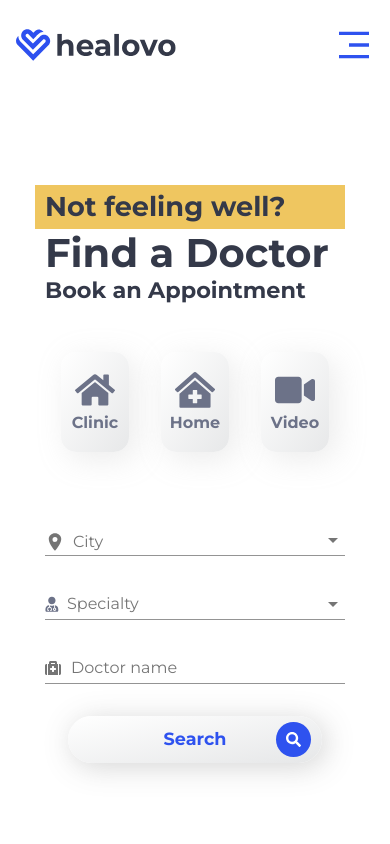
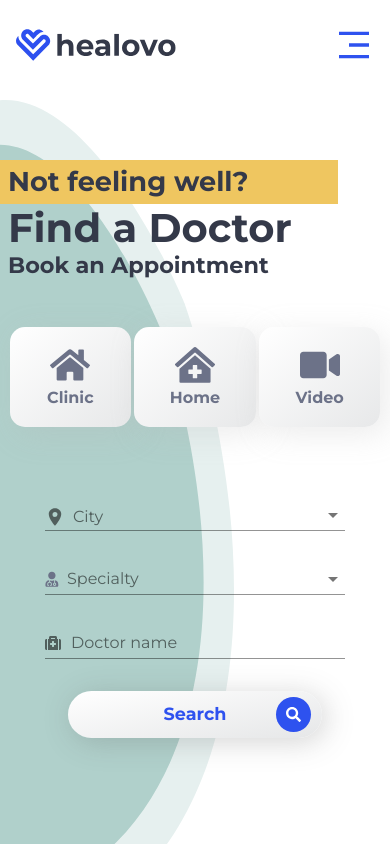
Before and after one commit to afifym/healovo, a React (Create React App) app: page / in a window 390 px wide. Shown: the top 844 px of the page. Built offline with nearby package versions, Linux system fonts and the light colour scheme.

Commit message:
more responsive

```diff
--- /dev/null
+++ b/database.rules.json
@@ -0,0 +1,6 @@
+{
+  "rules": {
+    ".read": "now < 1621029600000",  // 2021-5-15
+    ".write": "now < 1621029600000",  // 2021-5-15
+  }
+}
--- a/src/components/Navbar/Navbar.jsx
+++ b/src/components/Navbar/Navbar.jsx
@@ -41,7 +41,7 @@ const LinkWrapper = styled.div`
   align-items: center;
   justify-content: space-between;
 
-  @media (max-width: 1125px) {
+  @media (max-width: 1130px) {
     flex-direction: column;
   }
 `;
@@ -61,12 +61,12 @@ const Wrapper = styled.div`
     width: 180px;
   }
 
-  @media (max-width: 1100px) {
+  @media (max-width: 1130px) {
     ${({ open }) =>
       open &&
       css`
         background-color: white;
-        position: relative;
+        position: absolute;
         z-index: 30;
       `}
   }
@@ -84,7 +84,7 @@ const Links = styled.div`
   align-items: baseline;
   position: relative;
 
-  @media (max-width: 1100px) {
+  @media (max-width: 1130px) {
     flex-direction: column;
     width: 100%;
     display: flex;
@@ -154,7 +154,7 @@ const Icon = styled.div`
   cursor: pointer;
   padding: 1.563rem 0;
 
-  @media (max-width: 1100px) {
+  @media (max-width: 1130px) {
     display: flex;
   }
 `;
--- a/src/components/SearchCard/SearchCard.jsx
+++ b/src/components/SearchCard/SearchCard.jsx
@@ -18,15 +18,18 @@ import Select from '@material-ui/core/Select';
 import { useHistory } from 'react-router-dom';
 
 const Wrapper = styled.div`
-  width: fit-content;
+  @media (max-width: 480px) {
+    width: 100%;
+    padding: 0 0.5em;
 
-  @media (max-width: 480px) {
     .feeling {
       font-size: 1.7rem;
     }
     .find {
       font-size: 2.5rem;
+      white-space: no-wrap;
     }
+
     .book {
       font-size: 1.4rem !important;
     }
@@ -46,6 +49,7 @@ const StyledRadioControl = styled(FormControlLabel)`
   box-shadow: 7px 7px 30px rgba(180, 180, 180, 0.25);
   margin: 0;
   padding: 0;
+
   .MuiTypography-root {
     font-weight: 700;
   }
@@ -61,12 +65,12 @@ const StyledRadioControl = styled(FormControlLabel)`
         color: ${({ theme }) => theme.colors.main1};
       }
     `}
-
+  /*
   @media (max-width: 420px) {
     width: 90px !important;
     height: 90px !important;
     margin: 0 !important;
-  }
+  } */
 
   &:hover {
     border: 2px solid ${({ theme }) => theme.colors.main1};
@@ -89,8 +93,9 @@ const useStyles = makeStyles(() => ({
     marginLeft: '10px',
   },
   customeCountianer: {
-    maxWidth: 580,
-    minWidth: '100px',
+    // maxWidth: 580,
+    // minWidth: '100px',
+    width: '100%',
     margin: '0 auto',
     background: 'linear-gradient(152.21deg, #FFFFFF 48.23%, #CFCDC6 100%)',
     boxShadow: '4px 4px 30px rgba(91, 85, 85, 0.25)',
@@ -100,8 +105,8 @@ const useStyles = makeStyles(() => ({
       background: 'none',
       boxShadow: 'none',
       borderRadius: '0px',
-      padding: '0 5px',
-      paddingTop: 25,
+      padding: '0 0',
+      // paddingTop: 25,
     },
   },
   box: {
@@ -134,14 +139,6 @@ const useStyles = makeStyles(() => ({
       fontSize: '1.979rem',
     },
   },
-  IconGroup: {
-    padding: '60px 0 30px 0',
-  },
-  smellContainer: {
-    maxWidth: 500,
-    width: '90%',
-    margin: '0 auto',
-  },
 }));
 
 const IconWrapper = styled.span`
@@ -156,12 +153,19 @@ const IconWrapper = styled.span`
 
 const RadioWrapper = styled.div`
   position: relative;
-  width: 33.2%;
+  width: 40%;
   text-align: center;
 
   display: flex;
   align-items: center;
   justify-content: center;
+  margin: 0 0.1em;
+
+  .MuiFormControlLabel-labelPlacementBottom {
+    margin: 0 !important;
+    padding: 0 !important;
+  }
+
   ${({ isactive }) =>
     isactive &&
     css`
@@ -225,7 +229,7 @@ const SearchCard = () => {
   return (
     <Wrapper>
       <div className={classes.customeCountianer}>
-        <header>
+        <header style={{ width: '100%' }}>
           <Typography
             variant='h4'
             className={`${classes.heading} ${classes.headingBg} feeling`}
@@ -236,7 +240,7 @@ const SearchCard = () => {
           </Typography>
           <Typography
             variant='h2'
-            className={`${classes.heading} ${classes.customeHeading} find`}
+            className={`${classes.heading} find`}
             component='h2'
             color='secondary'
           >
@@ -273,7 +277,7 @@ const SearchCard = () => {
                 my={4}
                 display='flex'
                 alignItems='center'
-                justifyContent='space-around'
+                justifyContent='space-between'
                 style={{ width: '100%' }}
               >
                 <RadioWrapper isactive={formData.type === 'clinic' ? 1 : 0}>
--- a/src/pages/Home.jsx
+++ b/src/pages/Home.jsx
@@ -21,7 +21,10 @@ const Wrapper = styled.div`
   min-height: 100vh;
 
   @media (max-width: 540px) {
-    background-image: none;
+    background-image: url('/assets/images/header-bg-left.svg');
+    background-repeat: no-repeat;
+    background-position: 0% 100px;
+    background-size: 60%;
   }
 `;
 
```
Also changed, not shown: firebase.json (added), 1 other file (tests, documents, lock files or other folders).
